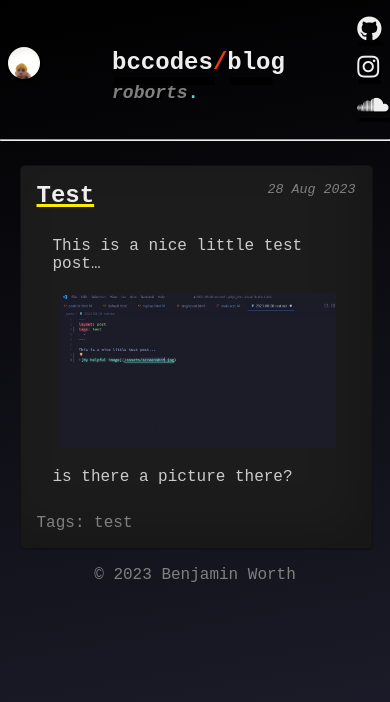
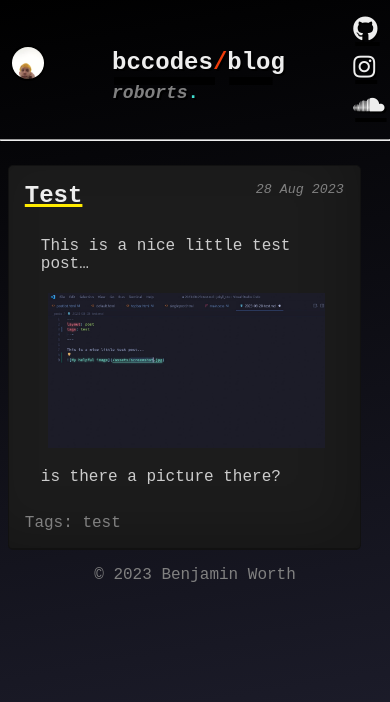
Before and after one commit to bccodes/bccodes.github.io, a Jekyll site: the page built from index.html, in a window 390 px wide. Shown: the top 702 px of the page. Built offline with Jekyll 4.4.1, drawn with Linux system fonts in a browser that asks for light colours.

Commit message:
Update main.scss

```diff
--- a/_sass/main.scss
+++ b/_sass/main.scss
@@ -210,6 +210,8 @@ body {
 @media only screen and (max-width: 575px) {
     #postlist {
         margin-left: 0;
+        padding: 1em 2vw 1em 2vw;
+
     }
 
     .postcard {
@@ -219,8 +221,8 @@ body {
     }
 
     #topbar {
-        padding-left: 2vw;
-        padding-right: 2vw;
+        padding-left: 3vw;
+        padding-right: 3vw;
 
         h1 {
             font-size: x-large;
```
